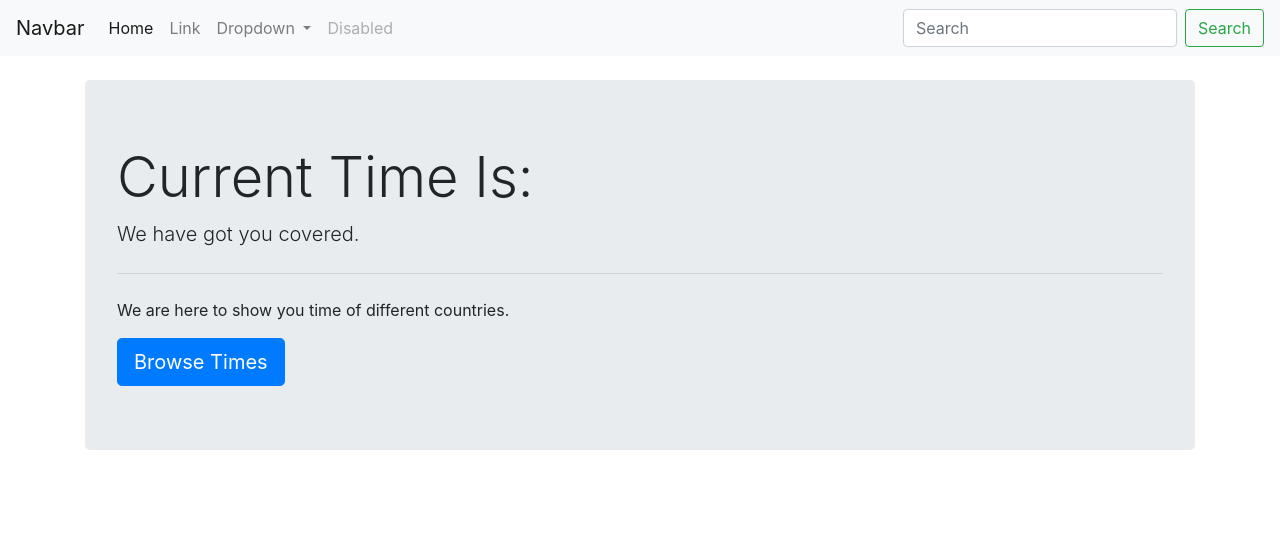
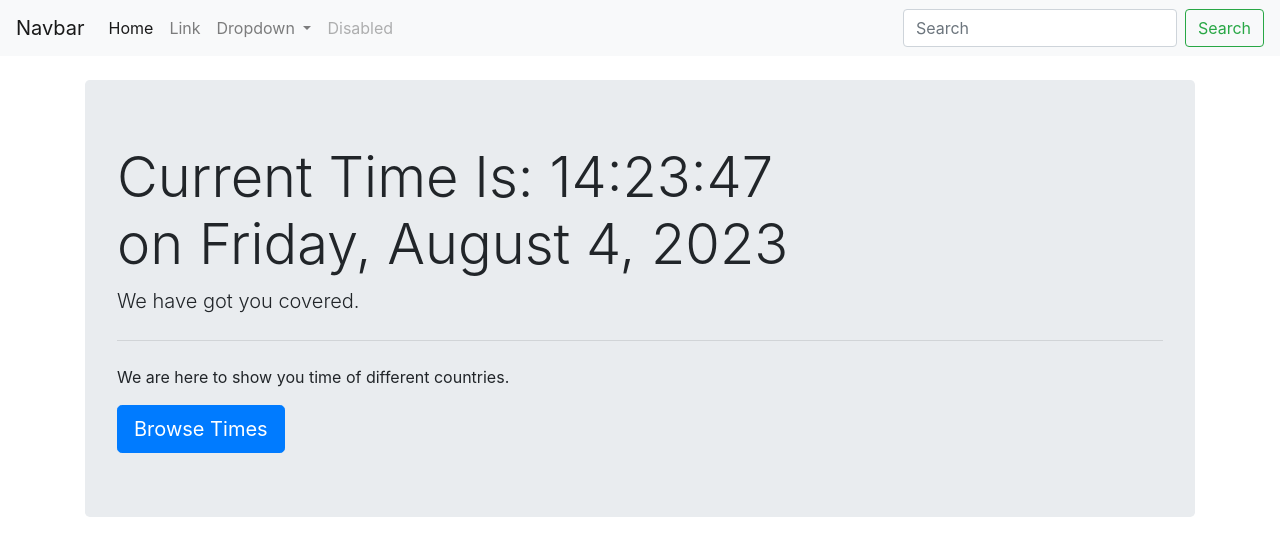
Before and after one commit to Mrunmai-k/JavaScript-Practice, a plain HTML site: page Clock_Project/clock.html in a window 1280 px wide. Drawn offline with nearby package versions, Linux system fonts and the light colour scheme.

Commit message:
The time and date is added and basic clock project is done

```diff
--- a/Clock_Project/clock.html
+++ b/Clock_Project/clock.html
@@ -11,6 +11,18 @@
         integrity="sha384-TX8t27EcRE3e/ihU7zmQxVncDAy5uIKz4rEkgIXeMed4M0jlfIDPvg6uqKI2xXr2" crossorigin="anonymous">
 
     <title>Clock</title>
+    <script>
+        let a;
+        let date;
+        let time;
+        const options = { weekday: 'long', year: 'numeric', month: 'long', day: 'numeric' };
+        setInterval(() => {
+            a = new Date();
+            date = a.toLocaleDateString(undefined,options);
+            time = a.getHours() + ":" + a.getMinutes() + ":" + a.getSeconds();
+            document.getElementById('time').innerHTML = time + "<br>on " + date;
+        }, 1000);
+    </script>
 </head>
 
 <body>
@@ -54,12 +66,12 @@
 
     <div class="container my-4">
         <div class="jumbotron">
-            <h1 class="display-4">Current Time Is:</h1>
+            <h1 class="display-4">Current Time Is: <span id="time"></span></h1>
             <p class="lead">We have got you covered.</p>
             <hr class="my-4">
             <p>We are here to show you time of different countries.</p>
             <a class="btn btn-primary btn-lg" href="#" role="button">Browse Times</a>
-          </div>
+        </div>
     </div>
 
     <!-- Optional JavaScript; choose one of the two! -->
```
